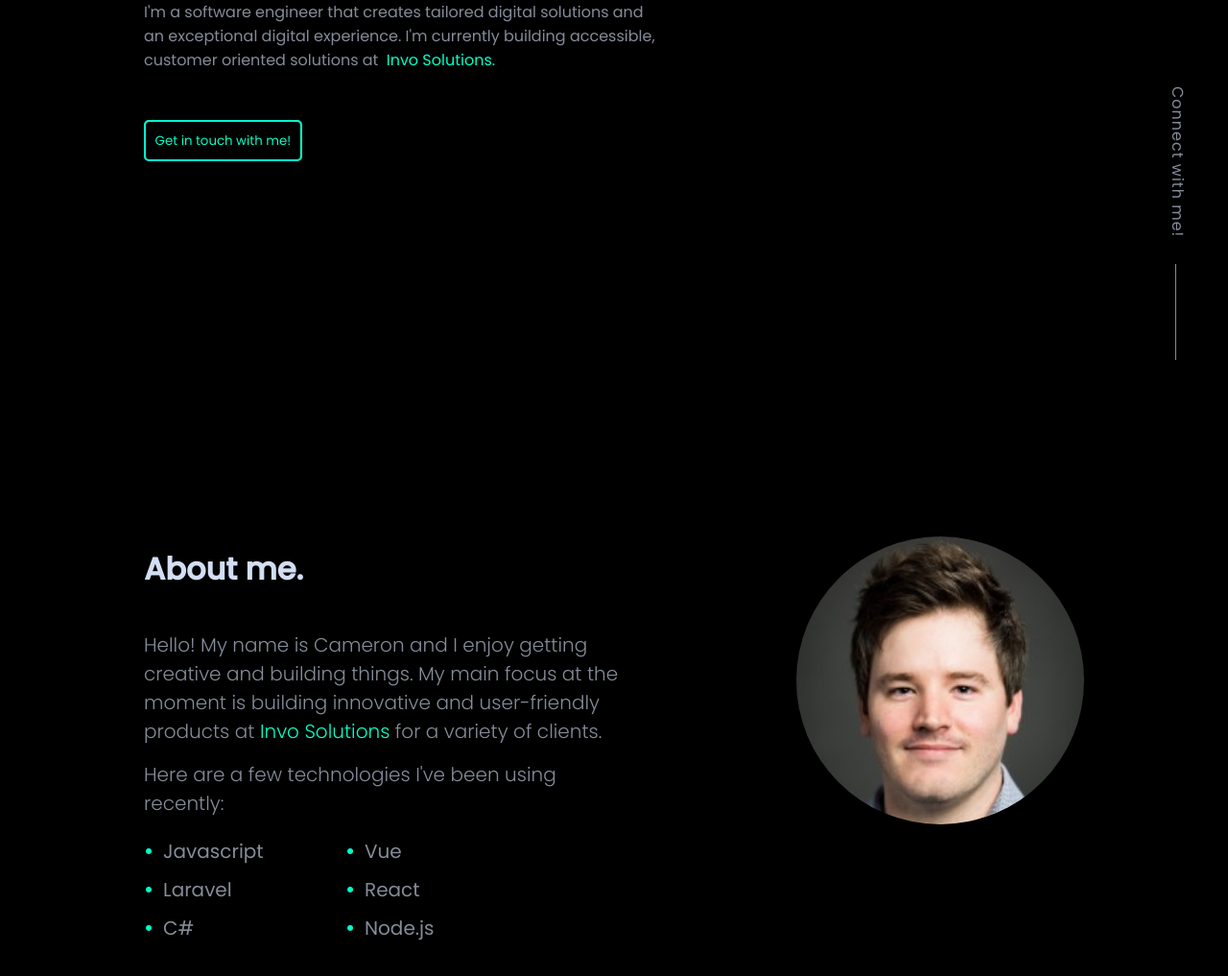
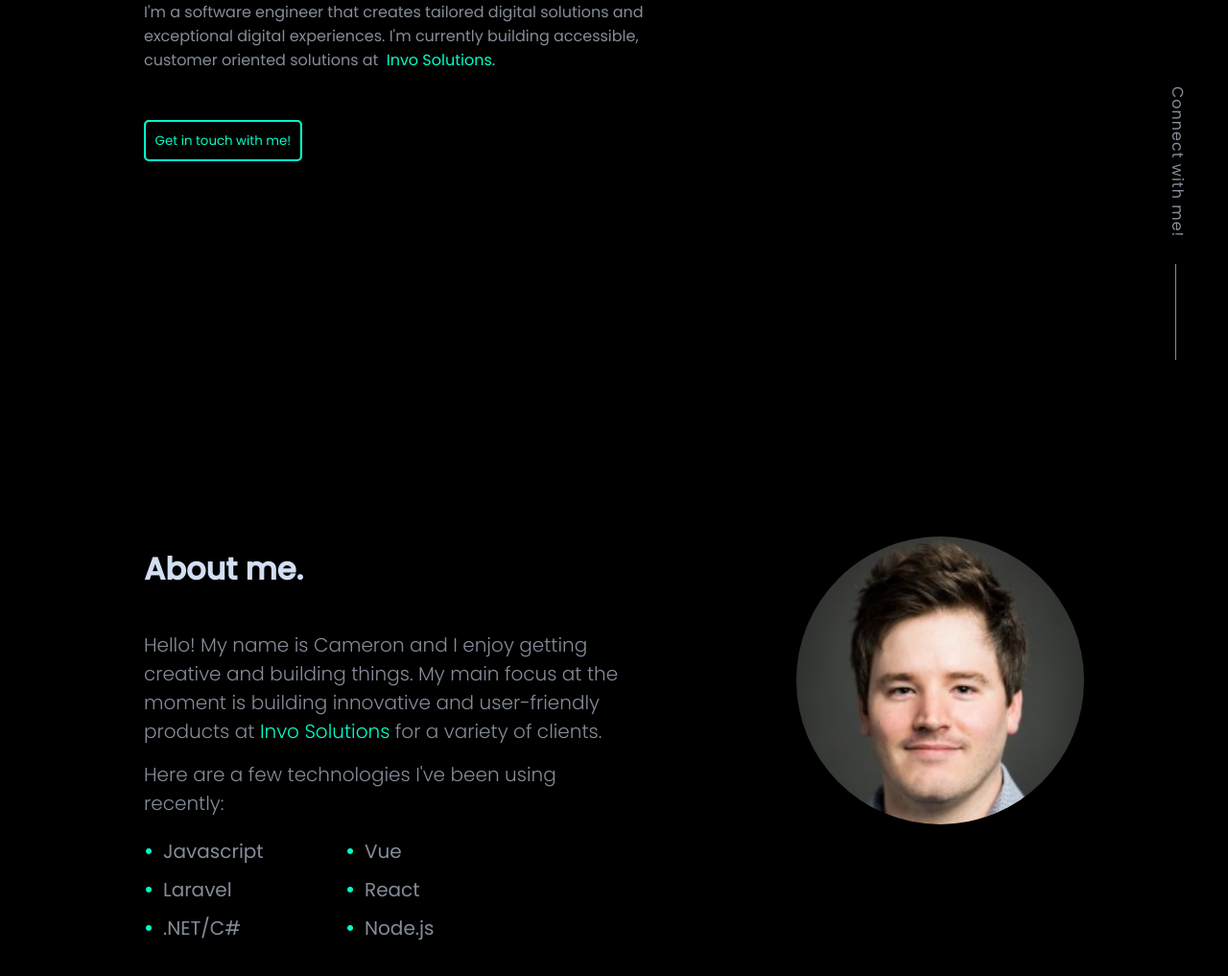
Before and after one commit to Rekkuzan5/gatsby-portfolio, a Gatsby site: page / in a window 1280 px wide. Shown: the part 425-1442 px from the top of the page at 96% size. Built offline with nearby package versions, Linux system fonts and the light colour scheme; Gatsby itself is replaced by a stand-in of ours.

Commit message:
verbiage change

```diff
--- a/src/components/About/about.component.jsx
+++ b/src/components/About/about.component.jsx
@@ -22,7 +22,7 @@ const About = () => (
             <li>Vue</li>
             <li>Laravel</li>
             <li>React</li>
-            <li>C#</li>
+            <li>.NET/C#</li>
             <li>Node.js</li>
           </ul>
         </div>
--- a/src/components/Hero/hero.component.jsx
+++ b/src/components/Hero/hero.component.jsx
@@ -18,7 +18,7 @@ const Hero = () => {
             <h2 className={styles.nameText}>Cameron.</h2>
             <h3 className={styles.nameSubtitle}>I craft web experiences.</h3>
             <p>
-              I'm a software engineer that creates tailored digital solutions and an exceptional digital experience.  I'm currently
+              I'm a software engineer that creates tailored digital solutions and exceptional digital experiences.  I'm currently
               building accessible, customer oriented solutions at <a href="https://www.invosolutions.com/"><span className={styles.accentText}>Invo Solutions.</span></a>
             </p>
             <div className={styles.button}>
```
